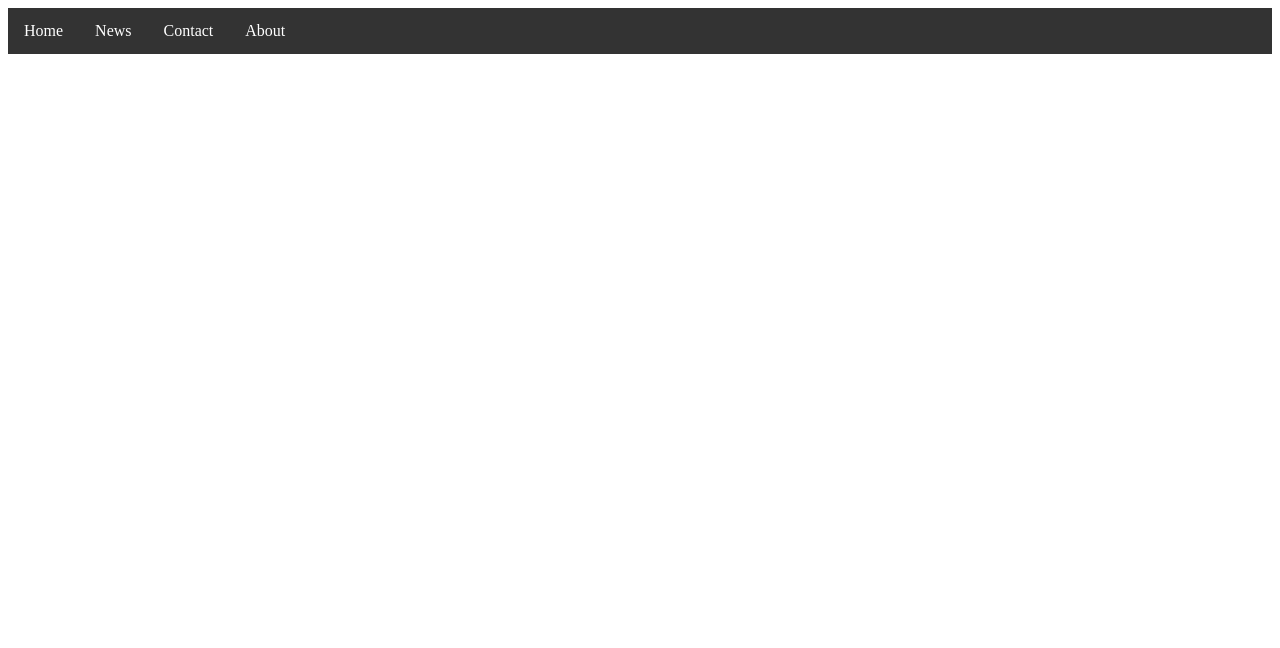
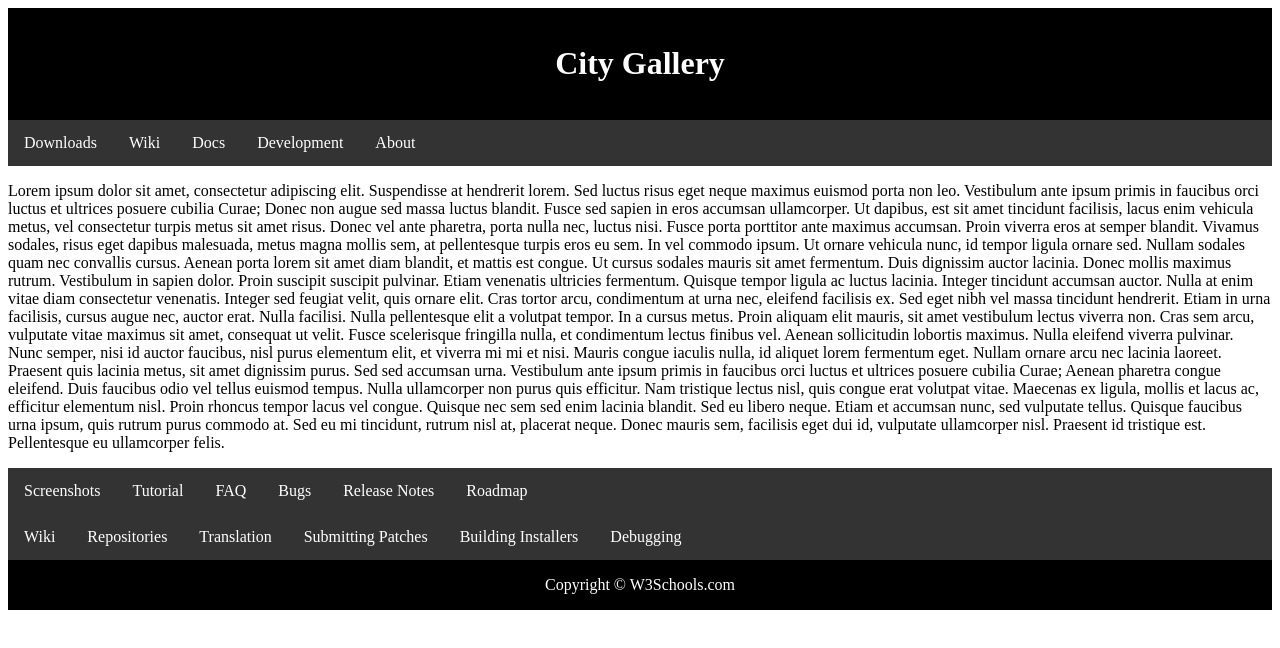
Before and after one commit to jc-johnson/MyTortiseHgBitbucketSiteCopy, a plain HTML site: page index.html in a window 1280 px wide. Drawn offline with Linux system fonts and the light colour scheme.

Commit message:
added smaller menus and dummy text

```diff
--- a/css/main.css
+++ b/css/main.css
@@ -1,3 +1,11 @@
+header, footer {
+    padding: 1em;
+    color: white;
+    background-color: black;
+    clear: left;
+    text-align: center;
+}
+
 ul {
     list-style-type: none;
     margin: 0;
--- a/index.html
+++ b/index.html
@@ -7,12 +7,56 @@
   </head>
   <body>
 
+    <header>
+      <h1>City Gallery</h1>
+    </header>
+
     <ul>
-      <li><a href="#home">Home</a></li>
-      <li><a href="#news">News</a></li>
-      <li><a href="#contact">Contact</a></li>
-      <li><a href="#about">About</a></li>
+      <li><a href="#Downloads">Downloads</a></li>
+      <li><a href="#Wiki">Wiki</a></li>
+      <li><a href="#Docs">Docs</a></li>
+      <li><a href="#Development">Development</a></li>
+      <li><a href="#About">About</a></li>
     </ul>
+
+    <p>
+      Lorem ipsum dolor sit amet, consectetur adipiscing elit. Suspendisse at
+      hendrerit lorem. Sed luctus risus eget neque maximus euismod porta non
+      leo. Vestibulum ante ipsum primis in faucibus orci luctus et ultrices
+      posuere cubilia Curae; Donec non augue sed massa luctus blandit. Fusce
+      sed sapien in eros accumsan ullamcorper. Ut dapibus, est sit amet
+      tincidunt facilisis,
+      lacus enim vehicula metus, vel consectetur turpis metus sit amet risus. Donec vel ante pharetra, porta nulla nec, luctus nisi. Fusce porta porttitor ante maximus accumsan. Proin viverra eros at semper blandit.
+
+      Vivamus sodales, risus eget dapibus malesuada, metus magna mollis sem, at pellentesque turpis eros eu sem. In vel commodo ipsum. Ut ornare vehicula nunc, id tempor ligula ornare sed. Nullam sodales quam nec convallis cursus. Aenean porta lorem sit amet diam blandit, et mattis est congue. Ut cursus sodales mauris sit amet fermentum. Duis dignissim auctor lacinia. Donec mollis maximus rutrum. Vestibulum in sapien dolor. Proin suscipit suscipit pulvinar. Etiam venenatis ultricies fermentum. Quisque tempor ligula ac luctus lacinia. Integer tincidunt accumsan auctor. Nulla at enim vitae diam consectetur venenatis. Integer sed feugiat velit, quis ornare elit.
+
+      Cras tortor arcu, condimentum at urna nec, eleifend facilisis ex. Sed eget nibh vel massa tincidunt hendrerit. Etiam in urna facilisis, cursus augue nec, auctor erat. Nulla facilisi. Nulla pellentesque elit a volutpat tempor. In a cursus metus. Proin aliquam elit mauris, sit amet vestibulum lectus viverra non. Cras sem arcu, vulputate vitae maximus sit amet, consequat ut velit. Fusce scelerisque fringilla nulla, et condimentum lectus finibus vel. Aenean sollicitudin lobortis maximus. Nulla eleifend viverra pulvinar. Nunc semper, nisi id auctor faucibus, nisl purus elementum elit, et viverra mi mi et nisi.
+
+      Mauris congue iaculis nulla, id aliquet lorem fermentum eget. Nullam ornare arcu nec lacinia laoreet. Praesent quis lacinia metus, sit amet dignissim purus. Sed sed accumsan urna. Vestibulum ante ipsum primis in faucibus orci luctus et ultrices posuere cubilia Curae; Aenean pharetra congue eleifend. Duis faucibus odio vel tellus euismod tempus. Nulla ullamcorper non purus quis efficitur. Nam tristique lectus nisl, quis congue erat volutpat vitae. Maecenas ex ligula, mollis et lacus ac, efficitur elementum nisl. Proin rhoncus tempor lacus vel congue. Quisque nec sem sed enim lacinia blandit.
+
+      Sed eu libero neque. Etiam et accumsan nunc, sed vulputate tellus. Quisque faucibus urna ipsum, quis rutrum purus commodo at. Sed eu mi tincidunt, rutrum nisl at, placerat neque. Donec mauris sem, facilisis eget dui id, vulputate ullamcorper nisl. Praesent id tristique est. Pellentesque eu ullamcorper felis.
+    </p>
+
+    <ul>
+      <li><a href="#Screenshots">Screenshots</a></li>
+      <li><a href="#Tutorial">Tutorial</a></li>
+      <li><a href="#FAQ">FAQ</a></li>
+      <li><a href="#Bugs">Bugs</a></li>
+      <li><a href="#Release Notes">Release Notes</a></li>
+      <li><a href="#Roadmap">Roadmap</a></li>
+    </ul>
+
+    <ul>
+      <li><a href="#Wiki">Wiki</a></li>
+      <li><a href="#Repositories">Repositories</a></li>
+      <li><a href="#Translation">Translation</a></li>
+      <li><a href="#Submitting Patches">Submitting Patches</a></li>
+      <li><a href="#Building Installers">Building Installers</a></li>
+      <li><a href="#Debugging">Debugging</a></li>
+    </ul>
+
+
+    <footer>Copyright &copy; W3Schools.com</footer>
 
   </body>
 </html>
```
